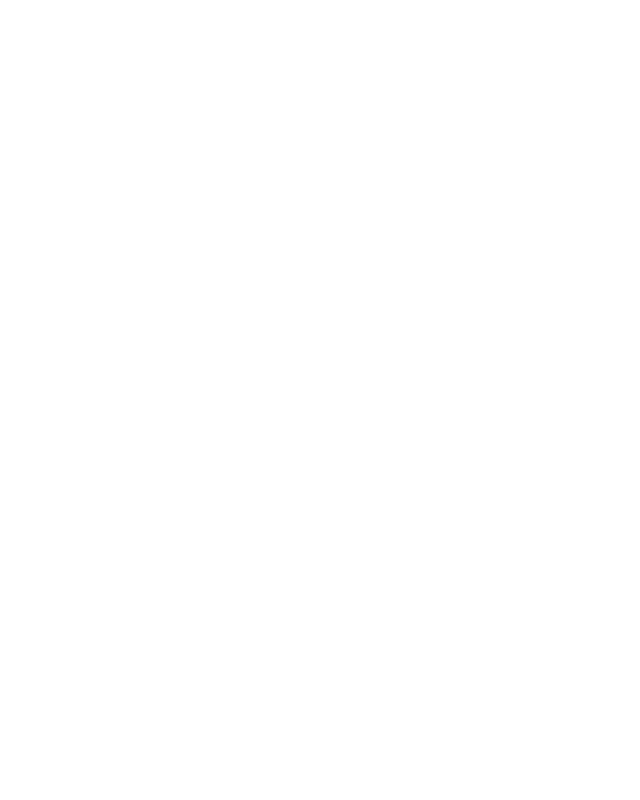
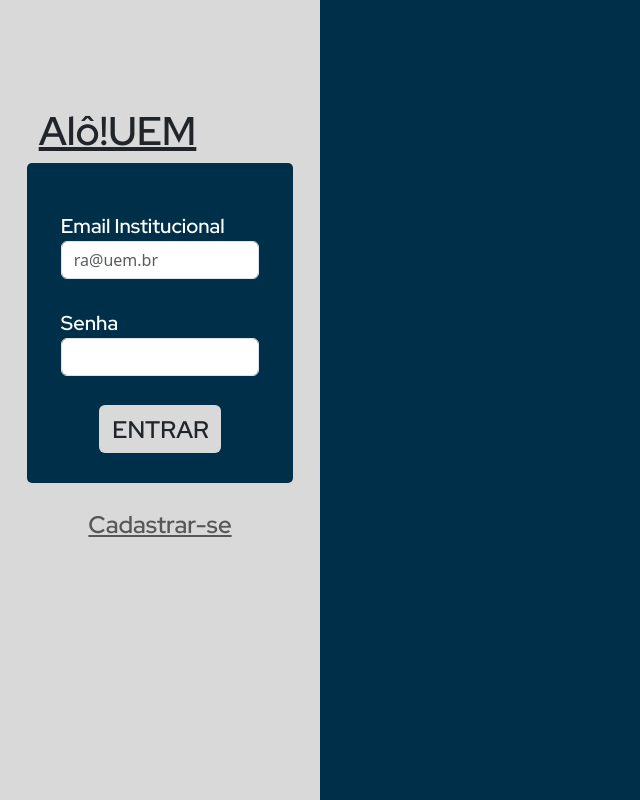
Before and after one commit to Arquitetureiros/alo-uem, a Vue app: page / in a window 1280 px wide. Before the commit this address led to /home. Shown: the whole page, without its empty margins (0-640 px from the left). Built offline with nearby package versions, Linux system fonts and the light colour scheme.

Commit message:
25-Tela_Login: foi realizado a criacao da tela de login e estilizado

```diff
--- a/src/routes/index.js
+++ b/src/routes/index.js
@@ -1,5 +1,6 @@
 import { createRouter, createWebHistory } from "vue-router"
 import Register from '../views/Register.vue'
+import Login from '../views/Login.vue'
 
 const routes = [
   {
@@ -9,7 +10,8 @@
   },
   {
     path: "/",
-    redirect: "/home",
+    name: 'login',
+    component: Login
   },
 ]
 
--- /dev/null
+++ b/src/views/Login.vue
@@ -0,0 +1,93 @@
+<template>
+    <div id="main">
+        <div id="campos-login" class="d-flex justify-content-center col-md-3">
+            <div class="row col-10 row flex-column ">
+                <div style="margin-top: 40%;">
+                    <h1 class="text-decoration-underline font-title">Alô!UEM</h1>
+                    <div id="form" class="row justify-content-center">
+                        <div class="row justify-content-center mt-5">
+                            <div class="col-11">
+                                <label for="email" class="font-text">
+                                    Email Institucional
+                                </label>
+                                <input placeholder="ra@uem.br" v-model="email" type="text" class="form-control">
+                            </div>
+                            <div class="col-11">
+                                <label for="senha" class="font-text">
+                                    Senha
+                                </label>
+                                <input v-model="senha" type="password" class="form-control">
+                            </div>
+                            <button type="button" class="btn col-6 botao-entrar" :onclick="entrarSistema">
+                                <h4 class="mt-1 font-title">ENTRAR</h4>
+                            </button>
+                        </div>
+                    </div>
+                    <div class="d-flex justify-content-center mt-4">
+                        <a id="link-cadastrar" href="/register">Cadastrar-se</a>
+                    </div>
+                </div>
+            </div>
+
+        </div>
+        <div class="col">
+        </div>
+    </div>
+</template>
+
+<script setup>
+import { ref } from 'vue'
+const email = ref('');
+const senha = ref(null)
+
+function entrarSistema() {
+    //fazer função para validar os dados
+    console.log(email.value + senha.value);
+}
+</script>
+
+<style scoped>
+@import url('https://fonts.googleapis.com/css2?family=Poppins&family=Red+Hat+Display:wght@600&display=swap');
+#main {
+    background-color: #003049;
+    background-size: cover;
+    margin: 0px;
+}
+
+#campos-login {
+    background-color: #D9D9D9;
+    background-size: cover;
+    height: 100vh;
+}
+
+#form {
+    color: white;
+    border-radius: 5px;
+    height: 320px;
+    background-color: #003049;
+}
+
+#link-cadastrar{
+    font-family: 'Red Hat Display', sans-serif;
+    font-size: x-large;
+    color: #585757;
+}
+
+.font-text{
+    font-family: 'Red Hat Display', sans-serif;
+    font-size: 20px;
+}
+
+.font-title {
+    font-family: 'Red Hat Display', sans-serif;
+}
+
+.botao-entrar{
+    background-color: #D9D9D9;
+    height: 3rem;
+}
+
+.botao-entrar:hover{
+    background-color: #D9D9D9;
+}
+</style>
```
